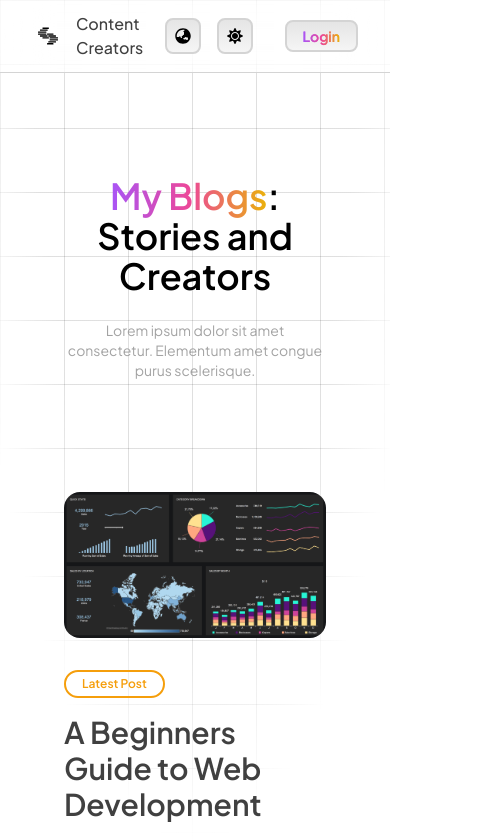
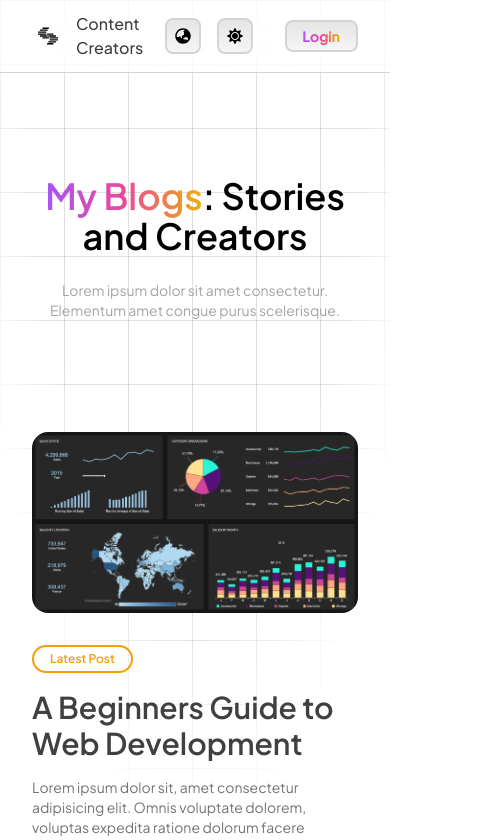
Before and after one commit to satriabahari/creator-pro, a Next.js app: page /blog in a window 390 px wide. Shown: the top 840 px of the page, 480 px wide, since content can reach past the window. Built offline with nearby package versions, Linux system fonts and the light colour scheme.

Commit message:
refactor: change some code

```diff
--- a/src/common/components/layouts/index.tsx
+++ b/src/common/components/layouts/index.tsx
@@ -33,7 +33,7 @@ const Layouts = ({ children }: LayoutsProps) => {
           <div className="absolute bottom-0 left-0 right-0 top-0 z-[-1] bg-[linear-gradient(to_right,#4f4f4f2e_1px,transparent_1px),linear-gradient(to_bottom,#4f4f4f2e_1px,transparent_1px)] bg-[size:64px_64px] [mask-image:radial-gradient(ellipse_60%_100%_at_50%_0%,#000_70%,transparent_100%)]" />
           <div className="pb-4">
             <Header />
-            <main className="px-16">{children}</main>
+            <main className="lg:px-16 px-8">{children}</main>
             <Footer />
           </div>
         </>
```
